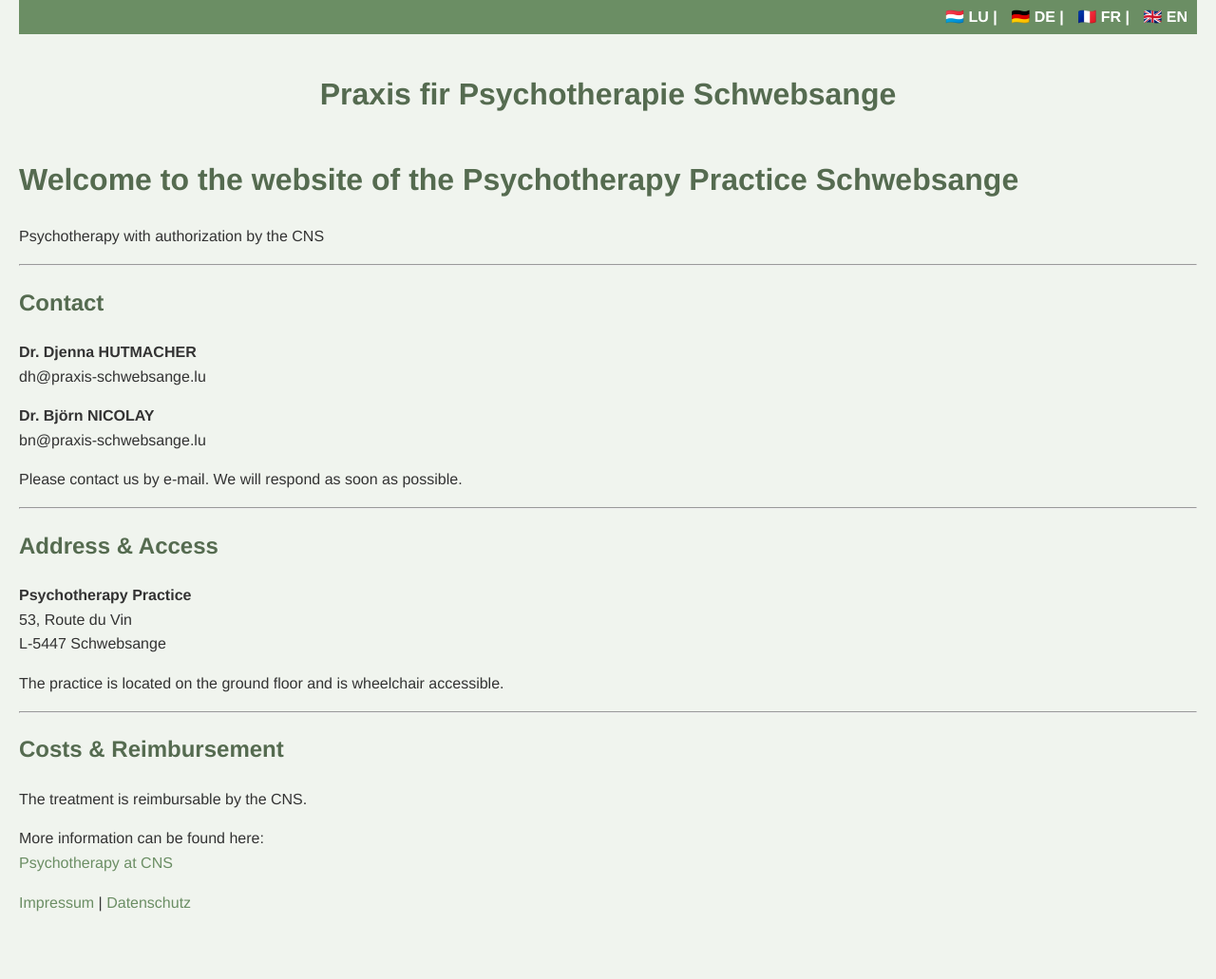
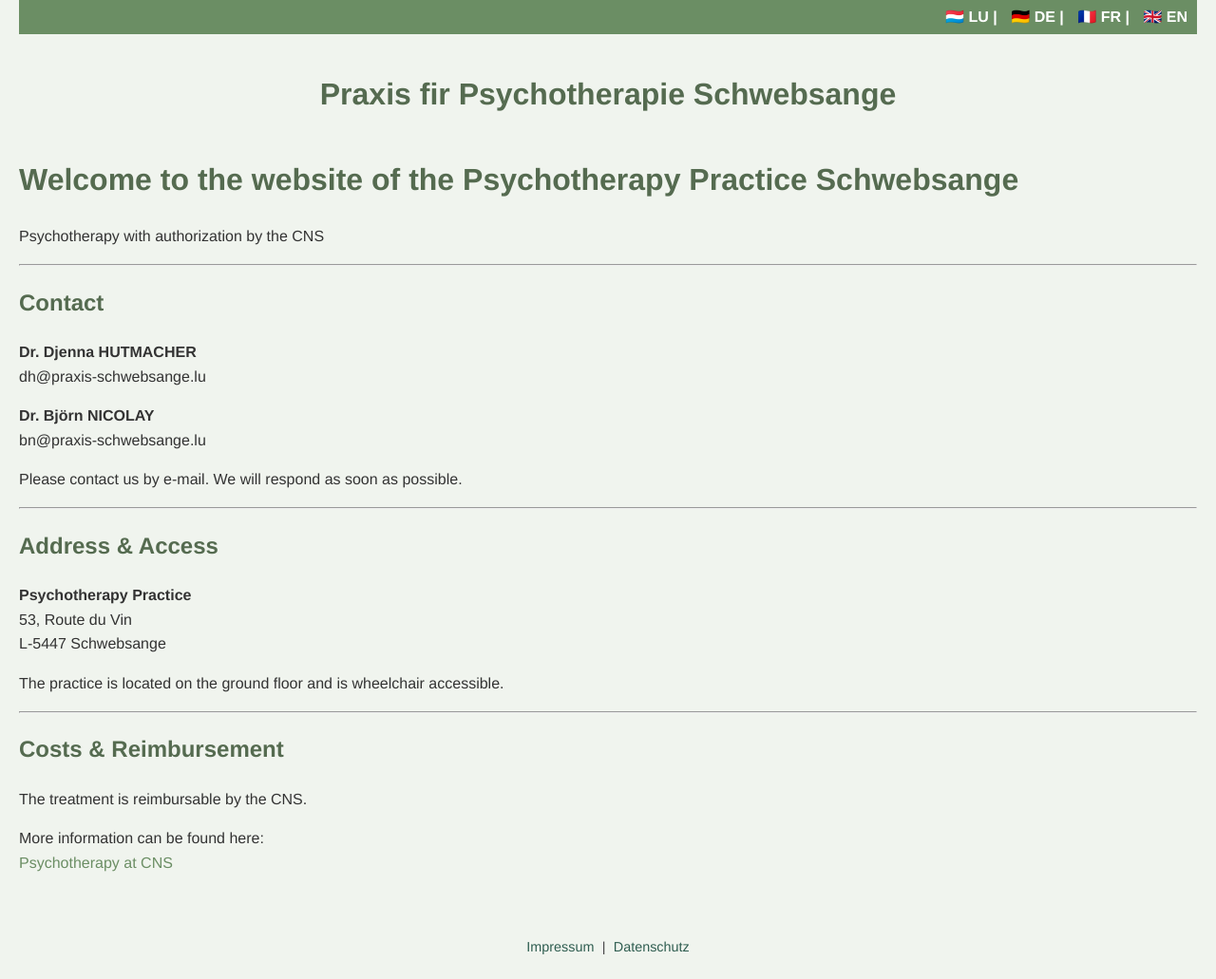
Before and after one commit to bjoernbrightside/praxis-schwebsange, a Jekyll site: the page built from en/index.md, in a window 1280 px wide. Shown: the whole page at 95% size. Built offline with Jekyll 4.4.1, drawn with Linux system fonts in a browser that asks for light colours; our own code applies the rules of GitHub Pages for plain Markdown files; before the commit the page ends 963 px from its top, so only the background shows below that.

Commit message:
Update default.html

```diff
--- a/_layouts/default.html
+++ b/_layouts/default.html
@@ -50,11 +50,12 @@
     {{ content }}
   </main>
 
-  <!-- Footer mit Impressum & Datenschutz -->
-  <footer>
-    <a href="/{{ page.lang }}/impressum/">Impressum</a> |
-    <a href="/{{ page.lang }}/datenschutz/">Datenschutz</a>
-  </footer>
+<footer class="site-footer">
+  <a href="/{{ page.lang }}/impressum/">Impressum</a>
+  <span> | </span>
+  <a href="/{{ page.lang }}/datenschutz/">Datenschutz</a>
+</footer>
+
 
 </body>
 </html>
```
